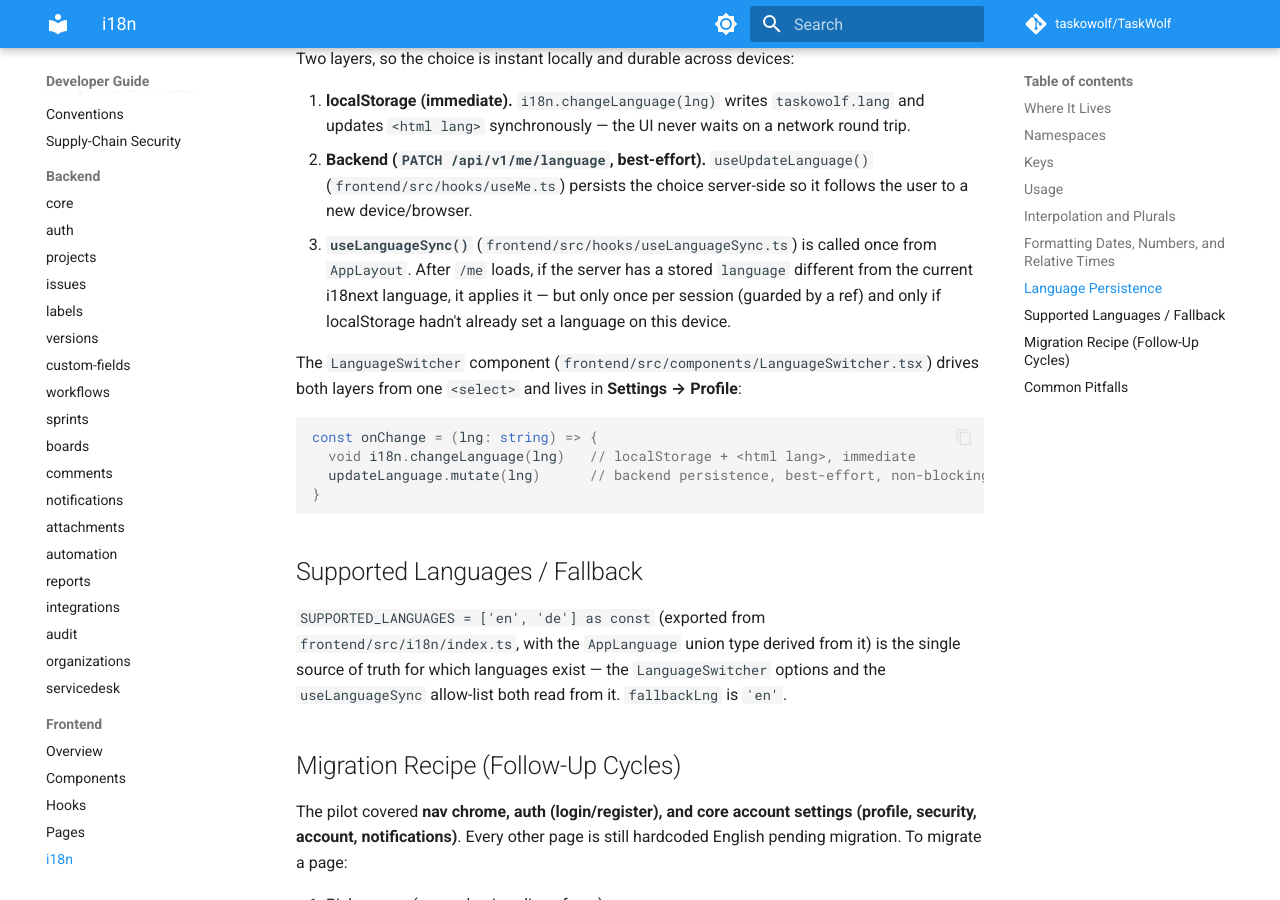
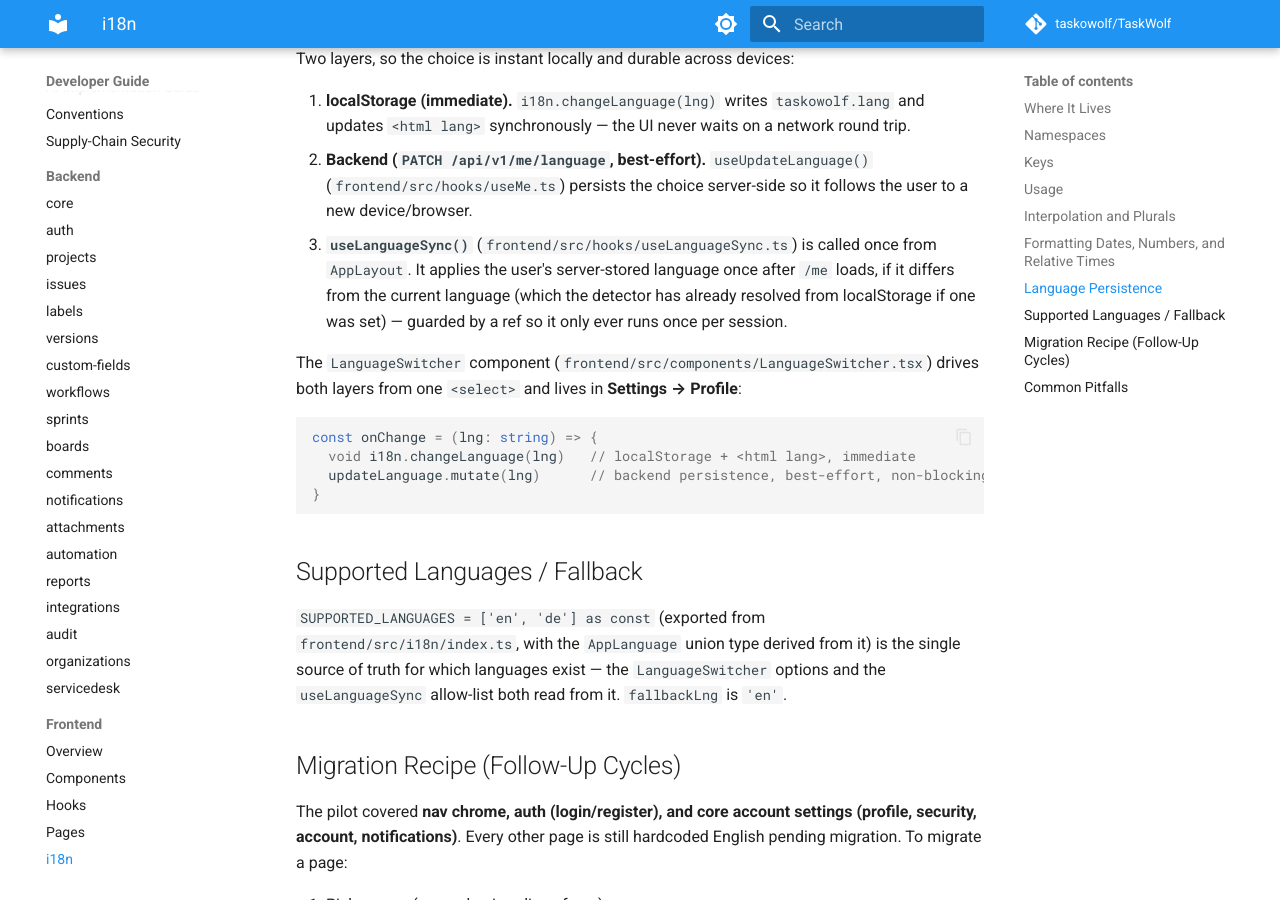
Before and after one commit to WolfTasks/TaskWolf, an MkDocs documentation site: the page built from mkdocs/developer-guide/frontend/i18n.md, in a window 1280 px wide and 900 px high, scrolled down 3925 px. Built offline with MkDocs 1.6.1 and Material for MkDocs 9.7.7, drawn with Linux system fonts in a browser that asks for light colours; comment, search, counter and statistics services are not loaded.

Commit message:
fix(i18n): correct de auth copy and useLanguageSync doc wording

```diff
--- a/mkdocs/developer-guide/frontend/i18n.md
+++ b/mkdocs/developer-guide/frontend/i18n.md
@@ -163,7 +163,7 @@
 
 1. **localStorage (immediate).** `i18n.changeLanguage(lng)` writes `taskowolf.lang` and updates `<html lang>` synchronously — the UI never waits on a network round trip.
 2. **Backend (`PATCH /api/v1/me/language`, best-effort).** `useUpdateLanguage()` (`frontend/src/hooks/useMe.ts`) persists the choice server-side so it follows the user to a new device/browser.
-3. **`useLanguageSync()`** (`frontend/src/hooks/useLanguageSync.ts`) is called once from `AppLayout`. After `/me` loads, if the server has a stored `language` different from the current i18next language, it applies it — but only once per session (guarded by a ref) and only if localStorage hadn't already set a language on this device.
+3. **`useLanguageSync()`** (`frontend/src/hooks/useLanguageSync.ts`) is called once from `AppLayout`. It applies the user's server-stored language once after `/me` loads, if it differs from the current language (which the detector has already resolved from localStorage if one was set) — guarded by a ref so it only ever runs once per session.
 
 The `LanguageSwitcher` component (`frontend/src/components/LanguageSwitcher.tsx`) drives both layers from one `<select>` and lives in **Settings → Profile**:
 
```
Also changed, not shown: 1 other file.
